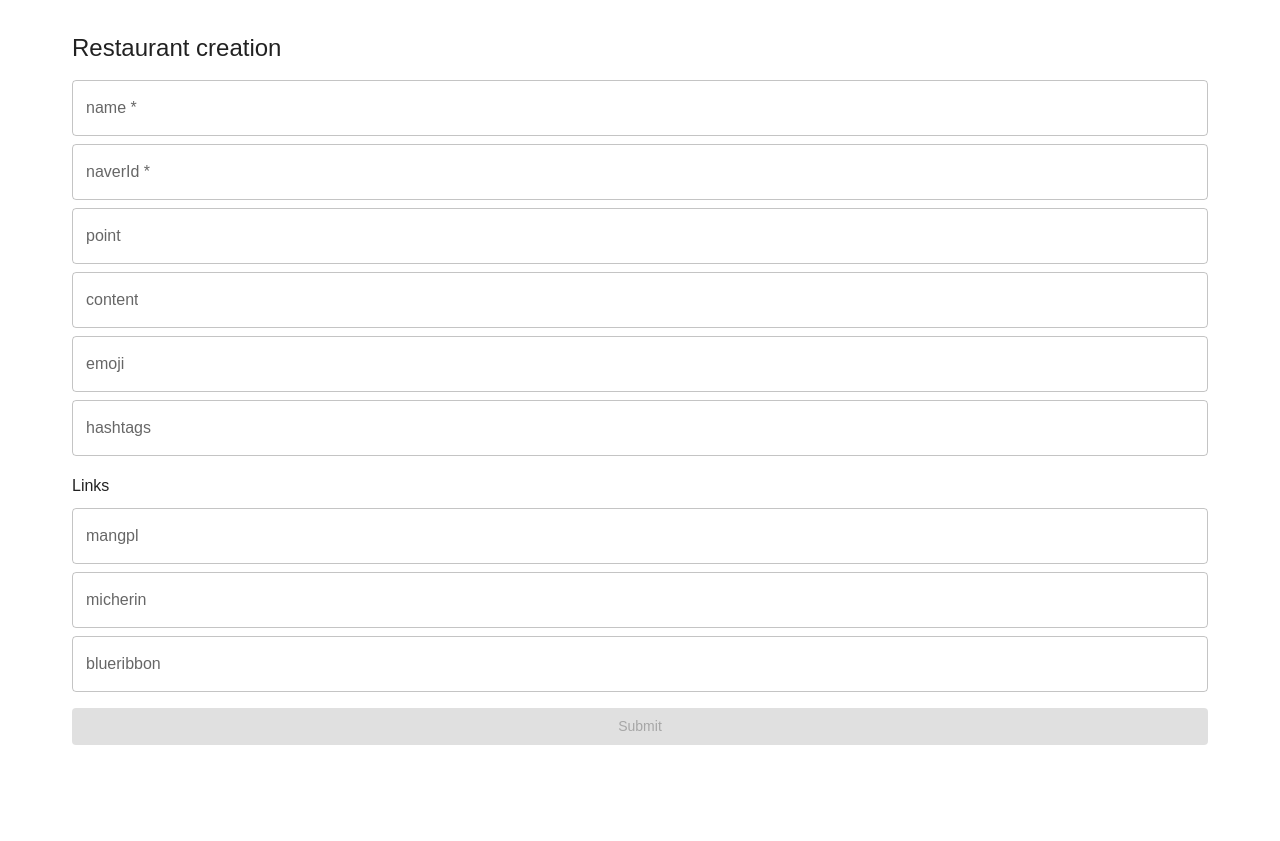
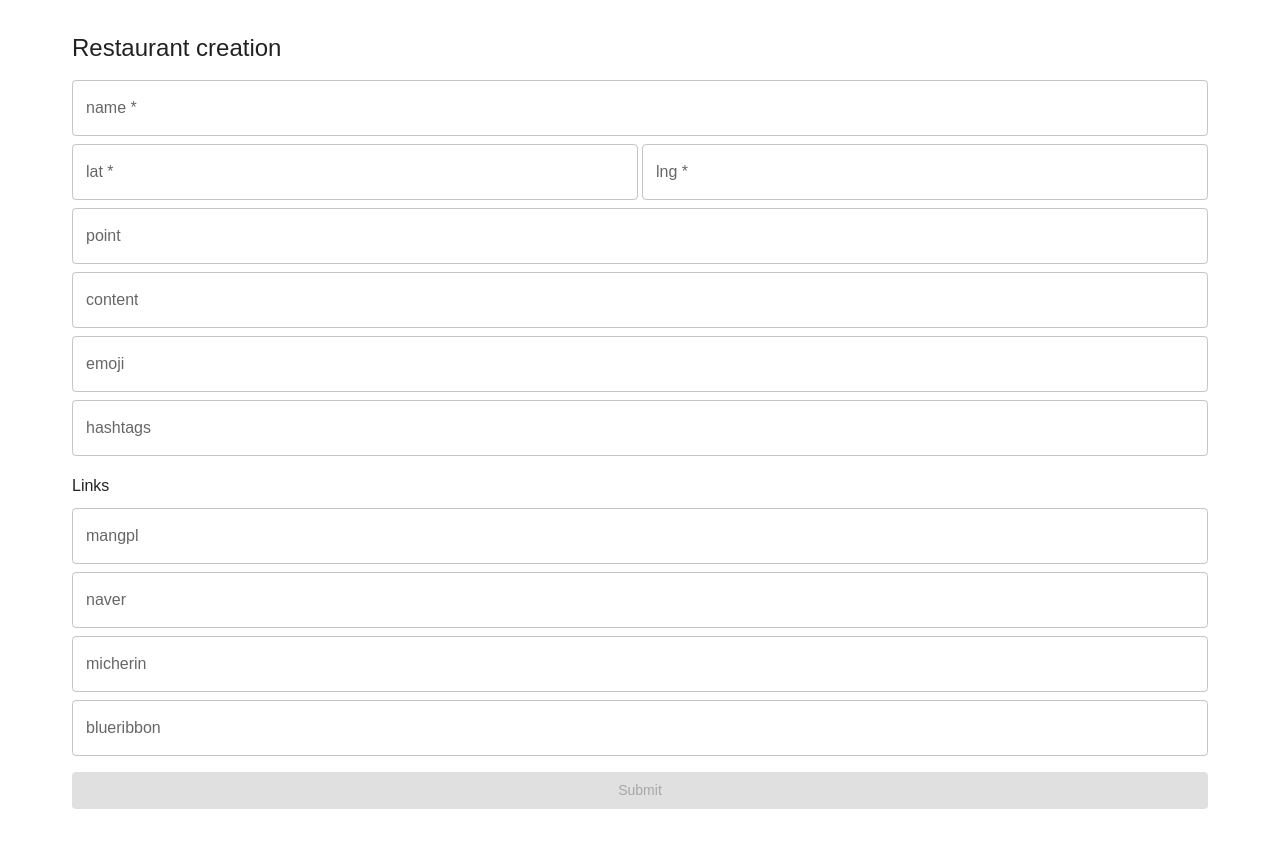
Before and after one commit to justinaus/gnl-admin, a React (Create React App) app: page /restaurants/create in a window 1280 px wide. Before the commit the page ends 800 px from the top, so only its background shows below. Built offline with nearby package versions, Linux system fonts and the light colour scheme; no server answers; a web font is replaced by a local one.

Commit message:
Revert "Update naver id 기반으로 변경"
This reverts commit 0c415e30ea2008f90ca1b8e74f8d33d011019306.

```diff
--- a/src/components/restaurants/write/RestaurantForm.tsx
+++ b/src/components/restaurants/write/RestaurantForm.tsx
@@ -22,15 +22,19 @@ export default function RestaurantForm({ defaultValues, onSubmit }: Props) {
     control,
     name: 'name',
   });
-  const naverId = useWatch({
+  const lat = useWatch({
     control,
-    name: 'naverId',
+    name: 'latLng.lat',
+  });
+  const lng = useWatch({
+    control,
+    name: 'latLng.lng',
   });
 
   const isValid = useMemo(() => {
-    if (!name || !naverId) return false;
+    if (!name || !lat || !lng) return false;
     return true;
-  }, [name, naverId]);
+  }, [lat, lng, name]);
 
   const handleAdd = useCallback(() => {
     onSubmit(getValues());
@@ -49,16 +53,42 @@ export default function RestaurantForm({ defaultValues, onSubmit }: Props) {
             <TextField label="name *" variant="outlined" {...field} />
           )}
         />
+        <Stack direction={'row'} spacing={1}>
           <Controller
-          name="naverId"
+            name="latLng.lat"
             control={control}
             rules={{
               required: true,
             }}
             render={({ field }) => (
-            <TextField label="naverId *" variant="outlined" {...field} />
+              <TextField
+                label="lat *"
+                variant="outlined"
+                type="number"
+                placeholder="37"
+                fullWidth
+                {...field}
+              />
             )}
           />
+          <Controller
+            name="latLng.lng"
+            control={control}
+            rules={{
+              required: true,
+            }}
+            render={({ field }) => (
+              <TextField
+                label="lng *"
+                variant="outlined"
+                type="number"
+                placeholder="127"
+                fullWidth
+                {...field}
+              />
+            )}
+          />
+        </Stack>
         <Controller
           name="point"
           control={control}
@@ -121,6 +151,13 @@ export default function RestaurantForm({ defaultValues, onSubmit }: Props) {
             )}
           />
           <Controller
+            name="link.naver"
+            control={control}
+            render={({ field }) => (
+              <TextField label="naver" variant="outlined" {...field} />
+            )}
+          />
+          <Controller
             name="link.micherin"
             control={control}
             render={({ field }) => (
--- a/src/components/restaurants/write/helpers.ts
+++ b/src/components/restaurants/write/helpers.ts
@@ -1,10 +1,14 @@
 export interface IRestaurantForm {
   name: string;
-  naverId: string;
+  latLng: {
+    lat: string;
+    lng: string;
+  };
   point: string;
   content: string;
   link: {
     mangpl: string;
+    naver: string;
     micherin: string;
     blueribbon: string;
   };
@@ -14,12 +18,16 @@ export interface IRestaurantForm {
 
 export const DEFAULT_RESTAURANT_FORM_VALUES: IRestaurantForm = {
   name: '',
-  naverId: '',
   point: '',
   content: '',
   emoji: '',
+  latLng: {
+    lat: '',
+    lng: '',
+  },
   link: {
     mangpl: '',
+    naver: '',
     micherin: '',
     blueribbon: '',
   },
--- a/src/lib/types.ts
+++ b/src/lib/types.ts
@@ -1,9 +1,13 @@
 export type Restaurant = {
   id: string;
   name: string;
-  naverId: string;
+  latLng: {
+    lat: number;
+    lng: number;
+  };
   link: {
     mangpl?: string;
+    naver?: string;
     micherin?: string;
     blueribbon?: string;
   };
--- a/src/pages/restaurants/Restaurant.tsx
+++ b/src/pages/restaurants/Restaurant.tsx
@@ -50,7 +50,10 @@ export default function RestaurantUpdate() {
 
     return {
       name: data.name,
-      naverId: data.naverId,
+      latLng: {
+        lat: String(data.latLng.lat),
+        lng: String(data.latLng.lng),
+      },
       content: data.content || '',
       emoji: data.emoji || '',
       point:
@@ -60,6 +63,7 @@ export default function RestaurantUpdate() {
       hashtags: data.hashtags ? data.hashtags.join(' ') : '',
       link: {
         mangpl: data.link.mangpl || '',
+        naver: data.link.naver || '',
         micherin: data.link.micherin || '',
         blueribbon: data.link.blueribbon || '',
       },
@@ -70,7 +74,10 @@ export default function RestaurantUpdate() {
     (values: IRestaurantForm) => {
       let params: Omit<Restaurant, 'id'> = {
         name: values.name,
-        naverId: values.naverId,
+        latLng: {
+          lat: Number.parseFloat(values.latLng.lat),
+          lng: Number.parseFloat(values.latLng.lng),
+        },
         link: {},
       };
 
@@ -86,6 +93,9 @@ export default function RestaurantUpdate() {
 
       if (values.link.mangpl) {
         params.link.mangpl = values.link.mangpl;
+      }
+      if (values.link.naver) {
+        params.link.naver = values.link.naver;
       }
       if (values.link.micherin) {
         params.link.micherin = values.link.micherin;
--- a/src/pages/restaurants/create/RestaurantCreate.tsx
+++ b/src/pages/restaurants/create/RestaurantCreate.tsx
@@ -28,7 +28,10 @@ export default function RestaurantCreate() {
     (values: IRestaurantForm) => {
       let params: Omit<Restaurant, 'id'> = {
         name: values.name,
-        naverId: values.naverId,
+        latLng: {
+          lat: Number.parseFloat(values.latLng.lat),
+          lng: Number.parseFloat(values.latLng.lng),
+        },
         link: {},
       };
 
@@ -44,6 +47,9 @@ export default function RestaurantCreate() {
 
       if (values.link.mangpl) {
         params.link.mangpl = values.link.mangpl;
+      }
+      if (values.link.naver) {
+        params.link.naver = values.link.naver;
       }
       if (values.link.micherin) {
         params.link.micherin = values.link.micherin;
```
Lines whose indentation alone changed are shown as unchanged.
